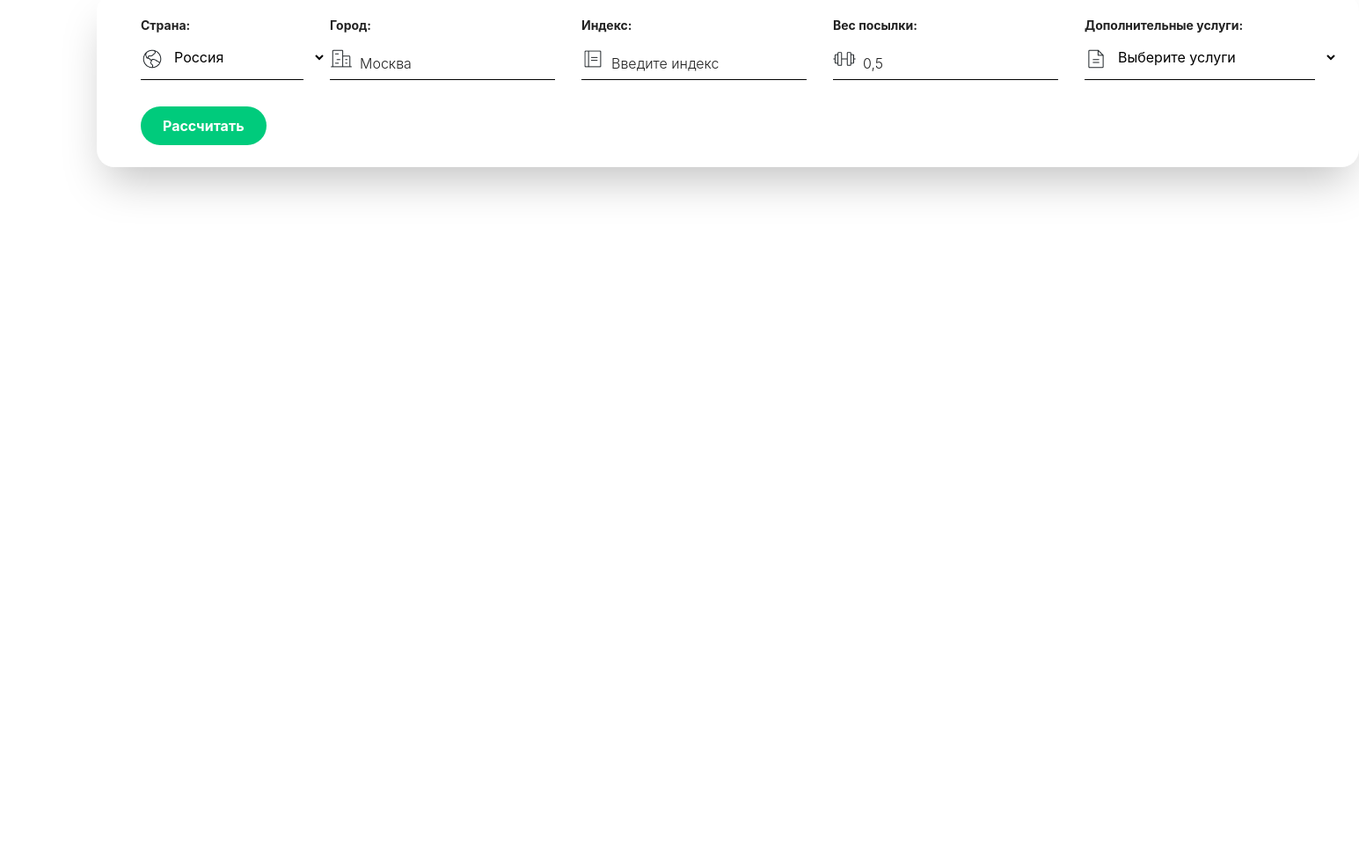
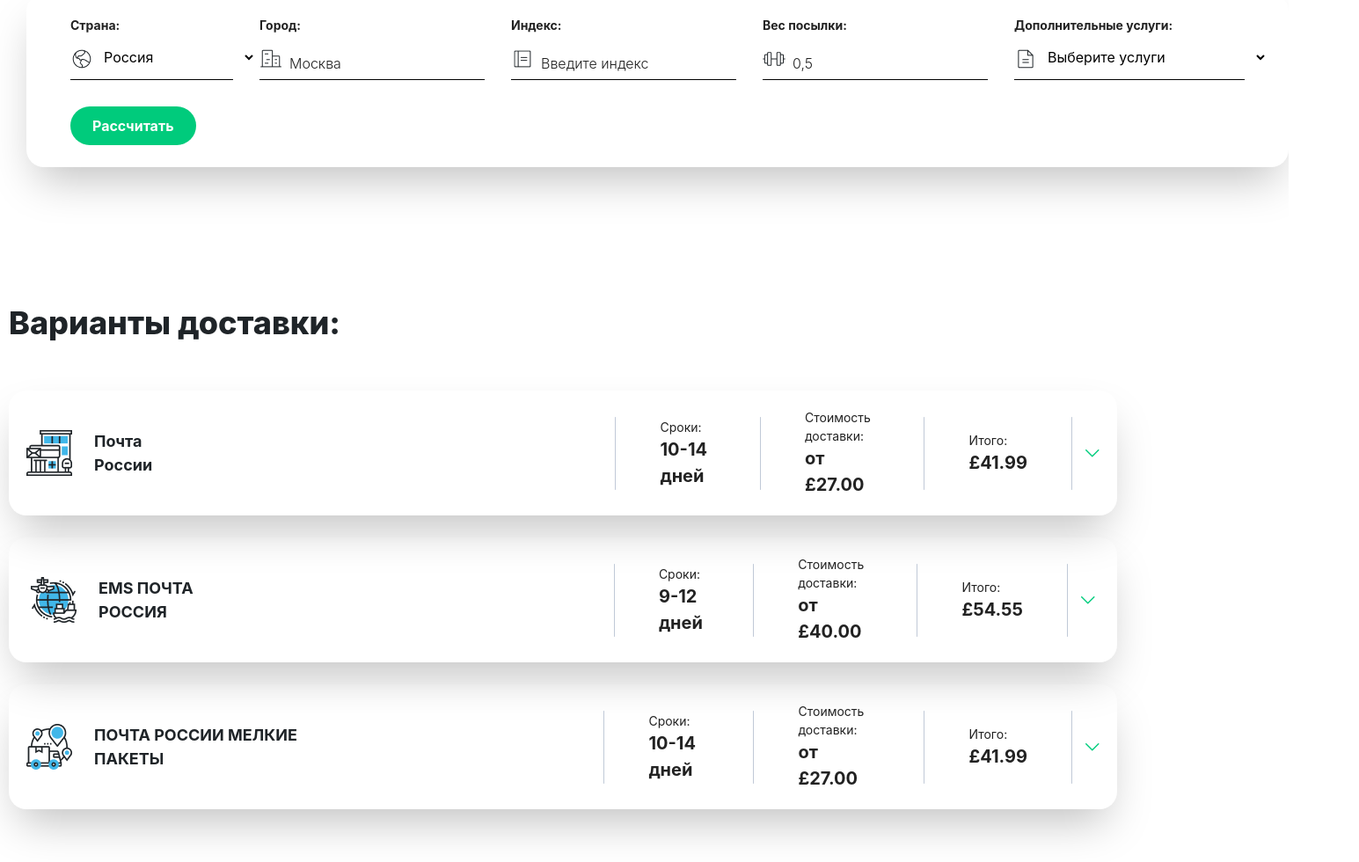
Before and after one commit to mahmadzoda09/LESSON5WEEK3, a website: page index.html in a window 1280 px wide. Shown: the part 3140-4120 px from the top of the page at 88% size, 1545 px wide, since content can reach past the window. Before the commit the page ends 3440 px from the top, so only its background shows below. Drawn offline with nearby package versions, Linux system fonts and the light colour scheme; files that its build step writes are made by us from their sources.

Commit message:
Section6Page1

```diff
--- a/index.html
+++ b/index.html
@@ -208,7 +208,9 @@
           </button>
         </aside>
       </section>
-      <section class="flex flex-col gap-[50px] items-start max-w-350 m-auto p-[20px] lg:p-[100px]">
+      <section
+        class="flex flex-col gap-[50px] items-start max-w-350 m-auto p-[20px] lg:p-[100px_20px]"
+      >
         <div class="flex flex-col items-start gap-[25px] lg:w-[870px]">
           <h1 class="text-[#1F2428] font-extrabold text-[32px] lg:text-[44px]">
             OkeyPost удобная и быстрая доставка посылок из Великобритании
@@ -219,8 +221,12 @@
             доставок в одну и отправим их к вам надежно упакованными.
           </p>
         </div>
-        <div class="flex flex-col items-start gap-[30px] shadow-2xl rounded-[20px] p-[25px_50px]">
-          <aside class="flex items-center justify-between flex-col lg:flex-row gap-[30px]">
+        <div
+          class="flex flex-col items-start gap-[30px] shadow-2xl rounded-[20px] p-[25px_50px]"
+        >
+          <aside
+            class="flex items-center justify-between flex-col lg:flex-row gap-[30px]"
+          >
             <nav class="flex flex-col items-start gap-[15px]">
               <label class="text-[#222222] text-[14px] font-bold"
                 >Страна:</label
@@ -296,6 +302,88 @@
           </button>
         </div>
       </section>
+      <section class="max-w-350 m-auto lg:flex flex-col gap-[50px] items-start hidden p-[50px_0]">
+        <h1 class="text-[#1F2428] font-extrabold text-[36px]">
+          Варианты доставки:
+        </h1>
+        <div class="flex flex-col gap-[25px] items-start">
+          <nav class="flex items-center justify-between p-[20px] shadow-2xl rounded-[20px]">
+            <article class="flex items-center gap-[25px] lg:pr-[500px]">
+              <img src="src/Mail.png" alt="" />
+              <h2 class="text-[#1F2428] text-[18px] font-bold">Почта России</h2>
+            </article>
+            <nav class="flex items-center gap-[50px]">
+              <img src="src/verti.png" alt="" />
+              <article>
+                <p class="text-[14px] text-[#222222]">Сроки:</p>
+                <h2 class="text-[#222222] text-[20px] font-bold">10-14 дней</h2>
+              </article>
+              <img src="src/verti.png" alt="" />
+              <article>
+                <p class="text-[14px] text-[#222222]">Стоимость доставки:</p>
+                <h2 class="text-[#222222] text-[20px] font-bold">от £27.00</h2>
+              </article>
+              <img src="src/verti.png" alt="" />
+              <article>
+                <p class="text-[14px] text-[#222222]">Итого:</p>
+                <h2 class="text-[#222222] text-[20px] font-bold">£41.99</h2>
+              </article>
+              <img src="src/verti.png" alt="" />
+              <img src="src/down.png" class="lg:ml-[-35px]" alt="" />
+            </nav>
+          </nav>
+          <nav class="flex items-center justify-between p-[20px] lg:p-[20px_25px] shadow-2xl rounded-[20px]">
+            <article class="flex items-center gap-[25px] lg:pr-[438px]">
+              <img src="src/net.png" alt="" />
+              <h2 class="text-[#1F2428] text-[18px] font-bold">EMS ПОЧТА РОССИЯ</h2>
+            </article>
+            <nav class="flex items-center gap-[50px]">
+              <img src="src/verti.png" alt="" />
+              <article>
+                <p class="text-[14px] text-[#222222]">Сроки:</p>
+                <h2 class="text-[#222222] text-[20px] font-bold">9-12 дней</h2>
+              </article>
+              <img src="src/verti.png" alt="" />
+              <article>
+                <p class="text-[14px] text-[#222222]">Стоимость доставки:</p>
+                <h2 class="text-[#222222] text-[20px] font-bold">от £40.00</h2>
+              </article>
+              <img src="src/verti.png" alt="" />
+              <article>
+                <p class="text-[14px] text-[#222222]">Итого:</p>
+                <h2 class="text-[#222222] text-[20px] font-bold">£54.55</h2>
+              </article>
+              <img src="src/verti.png" alt="" />
+              <img src="src/down.png" class="lg:ml-[-35px]" alt="" />
+            </nav>
+          </nav>
+          <nav class="flex items-center justify-between p-[20px] shadow-2xl rounded-[20px]">
+            <article class="flex items-center gap-[25px] lg:pr-[320px]">
+              <img src="src/delivery.png" alt="" />
+              <h2 class="text-[#1F2428] text-[18px] font-bold">ПОЧТА РОССИИ МЕЛКИЕ ПАКЕТЫ</h2>
+            </article>
+            <nav class="flex items-center gap-[50px]">
+              <img src="src/verti.png" alt="" />
+              <article>
+                <p class="text-[14px] text-[#222222]">Сроки:</p>
+                <h2 class="text-[#222222] text-[20px] font-bold">10-14 дней</h2>
+              </article>
+              <img src="src/verti.png" alt="" />
+              <article>
+                <p class="text-[14px] text-[#222222]">Стоимость доставки:</p>
+                <h2 class="text-[#222222] text-[20px] font-bold">от £27.00</h2>
+              </article>
+              <img src="src/verti.png" alt="" />
+              <article>
+                <p class="text-[14px] text-[#222222]">Итого:</p>
+                <h2 class="text-[#222222] text-[20px] font-bold">£41.99</h2>
+              </article>
+              <img src="src/verti.png" alt="" />
+              <img src="src/down.png" class="lg:ml-[-35px]" alt="" />
+            </nav>
+          </nav>
+        </div>
+      </section>
     </main>
   </body>
 </html>
```
Also changed, not shown: src/Mail.png (added), src/delivery.png (added), src/down.png (added), src/net.png (added), src/verti.png (added).
